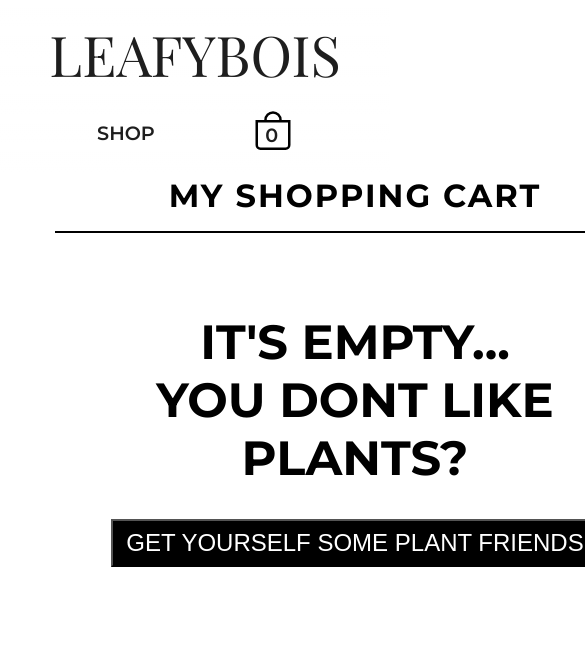
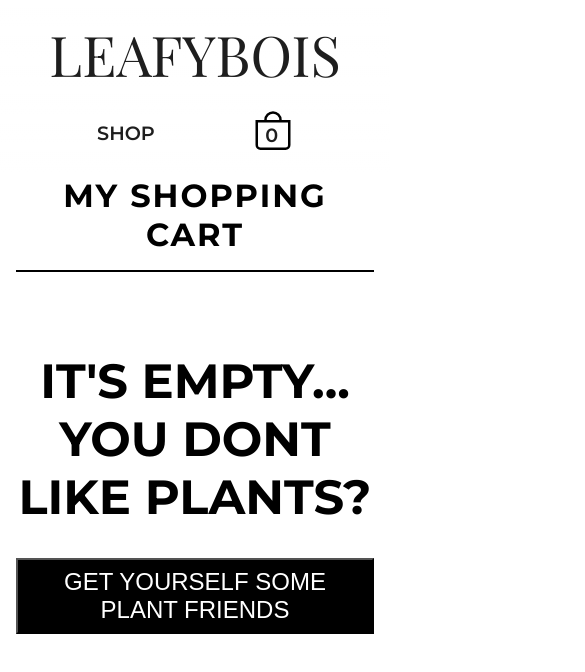
Before and after one commit to jmilll/shopping-cart, a React (Create React App) app: page /cart in a window 390 px wide. Shown: the top 672 px of the page, 585 px wide, since content can reach past the window. Built offline with nearby package versions, Linux system fonts and the light colour scheme; a web font is replaced by a local one.

Commit message:
mobile styles

```diff
--- a/src/App.css
+++ b/src/App.css
@@ -629,4 +629,29 @@
 
 /* ****** CART PAGE ****** */
 
+.page-container.cart {
+  padding: 0;
+  min-width: 100px;
+  margin-bottom: 0;
 }
+
+.cart-item {
+  padding: 0;
+  flex-flow: row wrap;
+    justify-content: space-between;
+    height: auto;
+}
+
+.img-container-cart {
+  width: 40%;
+}
+.item-link.cart {
+  width: 50%;
+}
+.quantity-wrapper {
+  width: 40%;
+  justify-content: space-between;
+}
+
+
+}
```
